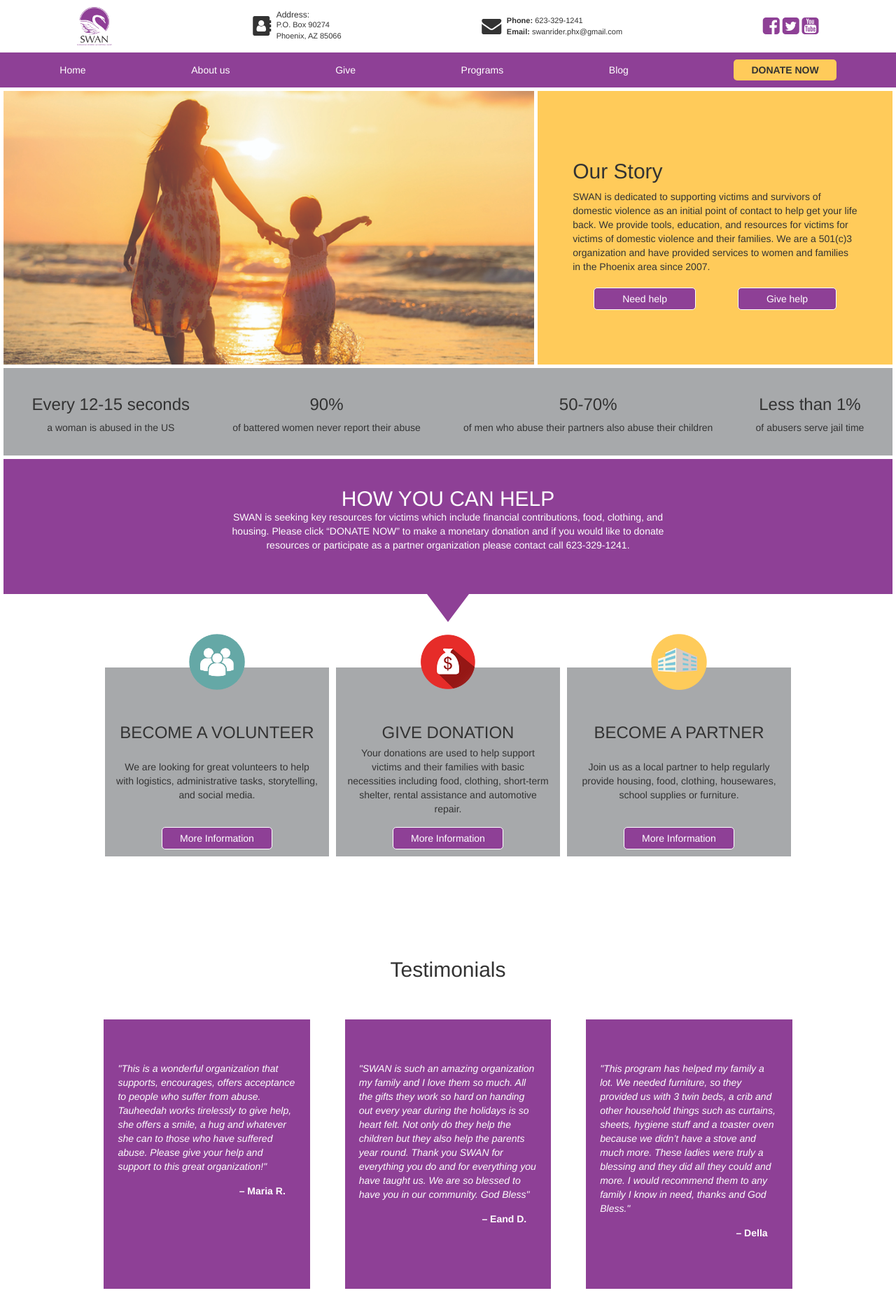
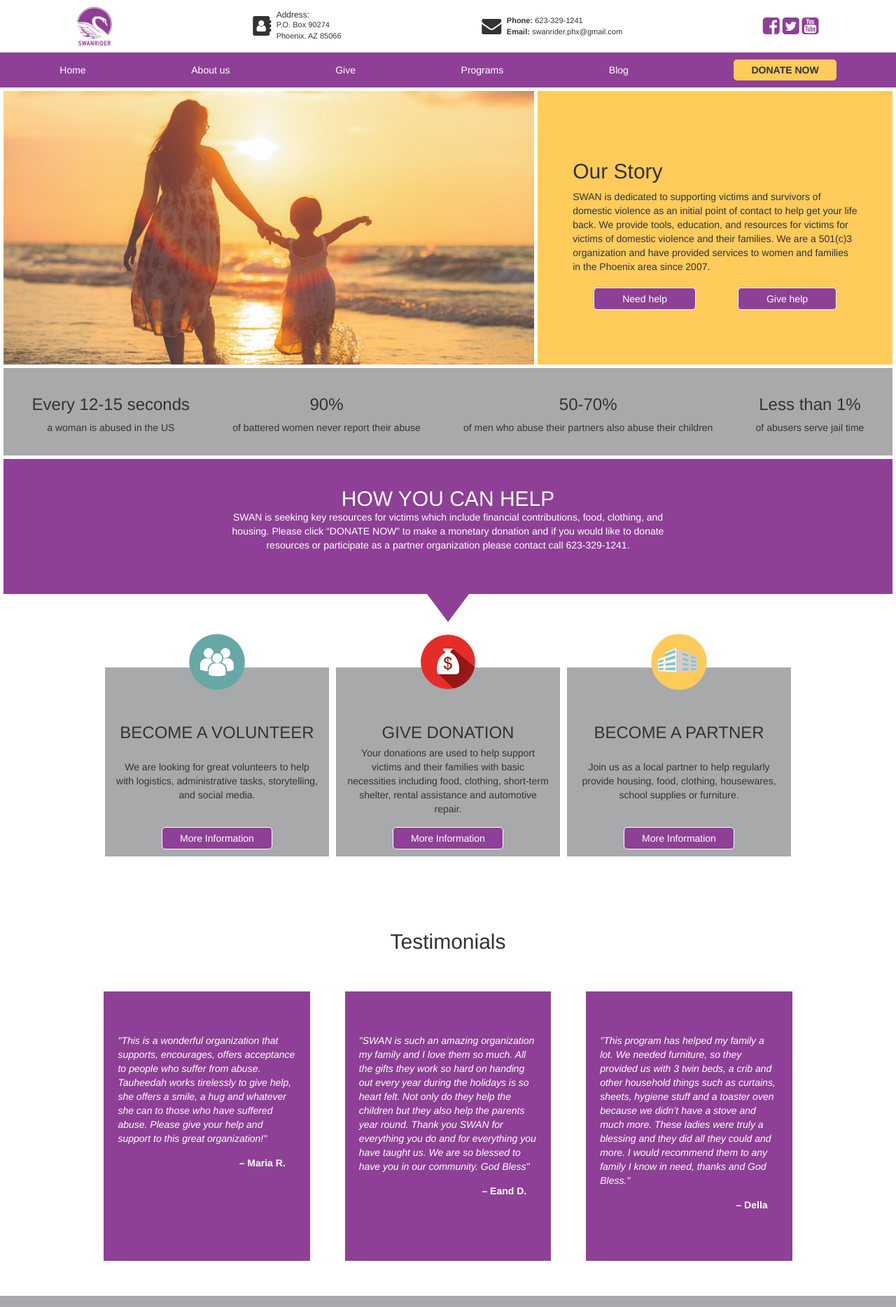
Before and after one commit to swanrider-phx/swanrider-phx.github.io, a Jekyll site: the page built from index.md, in a window 1280 px wide. Shown: the top 1868 px of the page at 70% size. Built offline with Jekyll 4.4.1, drawn with Linux system fonts in a browser that asks for light colours; nearby versions of some CDN libraries.

Commit message:
uploaded new logo and smaller images for carousel

```diff
--- a/_config.yml
+++ b/_config.yml
@@ -14,7 +14,7 @@
 # You can create any custom variable you would like, and they will be accessible
 # in the templates via {{ site.myvariable }}.
 title: SWAN
-email: someoneworthacceptingnow@example.com
+email: swanrider.phx@gmail.com
 description: > # this means to ignore newlines until "baseurl:"
   Write an awesome description for your new site here. You can edit this
   line in _config.yml. It will appear in your document head meta (for
--- a/_layouts/main.html
+++ b/_layouts/main.html
@@ -22,7 +22,7 @@
 <nav class="navigation">
 	<div class="navbar-one">
 		<div class="swan-logo">
-			<img src="/assets/images/swan-logo.png" width="50" height="55" alt="SWAN logo">
+			<img src="/assets/images/swan-logo-new.png" width="50" height="55" alt="SWAN logo">
 		</div>
 		<div class="address">
 			<div class="icon">
--- a/assets/css/styles.scss
+++ b/assets/css/styles.scss
@@ -303,7 +303,7 @@ footer {
 
 	.testimonial-heading {
 		margin: 15px auto;
-		padding: 40px 0px;
+		padding: 0px 0px 40px 0px;
 		text-align: center;
 	}
 
@@ -339,7 +339,7 @@ footer {
 	}
 
 	#image-carousel {
-		width: 65%;
+		width: 55%;
 		margin: auto;
 	}
 
--- a/index.md
+++ b/index.md
@@ -91,20 +91,24 @@ permalink: /
 		      <li data-target="#image-carousel" data-slide-to="0" class="active"></li>
 		      <li data-target="#image-carousel" data-slide-to="1"></li>
 		      <li data-target="#image-carousel" data-slide-to="2"></li>
+		      <li data-target="#image-carousel" data-slide-to="3"></li>
 		    </ol>
 
 		    <!-- Wrapper for slides -->
 		    <div class="carousel-inner">
 		      <div class="item active">
-		        <img src="/assets/images/carousel-1.jpg" alt="Los Angeles">
+		        <img src="/assets/images/carousel-1.jpg" alt="Tauheedah and two friends unloading a truck">
 		      </div>
 
 		      <div class="item">
-		        <img src="/assets/images/carousel-2.jpg" alt="Chicago">
+		        <img src="/assets/images/carousel-2.jpg" alt="Tauheedah moving boxes">
 		      </div>
 
 		      <div class="item">
-		        <img src="/assets/images/carousel-3.jpg" alt="New york">
+		        <img src="/assets/images/carousel-3.jpg" alt="Group photo of high school girls pageant">
+		      </div>
+		      <div class="item">
+		        <img src="/assets/images/carousel-4.jpg" alt="side shot of high school girls pageant">
 		      </div>
 		    </div>
 
```
Also changed, not shown: assets/images/carousel-4.jpg (added), assets/images/swan-logo-new.png (added), 5 other files.
